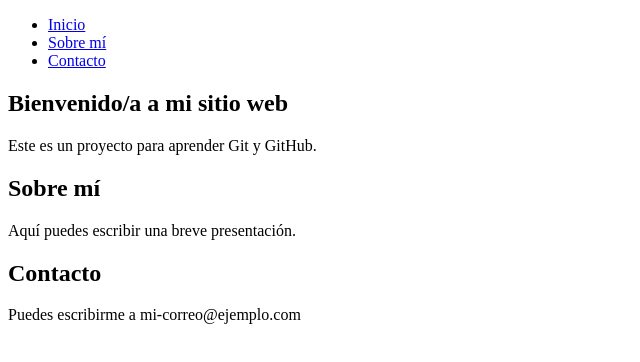
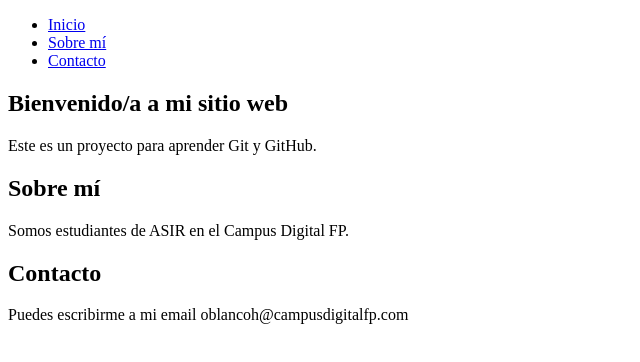
Before and after one commit to oblancoh/mi-proyecto-web, a plain HTML site: page index.html in a window 1280 px wide. Shown: the whole page, without its empty margins (0-640 px from the left). Drawn offline with Linux system fonts and the light colour scheme.

```diff
--- a/index.html
+++ b/index.html
@@ -21,12 +21,12 @@
 
     <section id="sobre-mi">
         <h2>Sobre mí</h2>
-        <p>Aquí puedes escribir una breve presentación.</p>
+        <p>Somos estudiantes de ASIR en el Campus Digital FP.</p>
     </section>
 
     <section id="contacto">
         <h2>Contacto</h2>
-        <p>Puedes escribirme a mi-correo@ejemplo.com</p>
+        <p>Puedes escribirme a mi email oblancoh@campusdigitalfp.com</p>
     </section>
    </body>
    </html>
```
